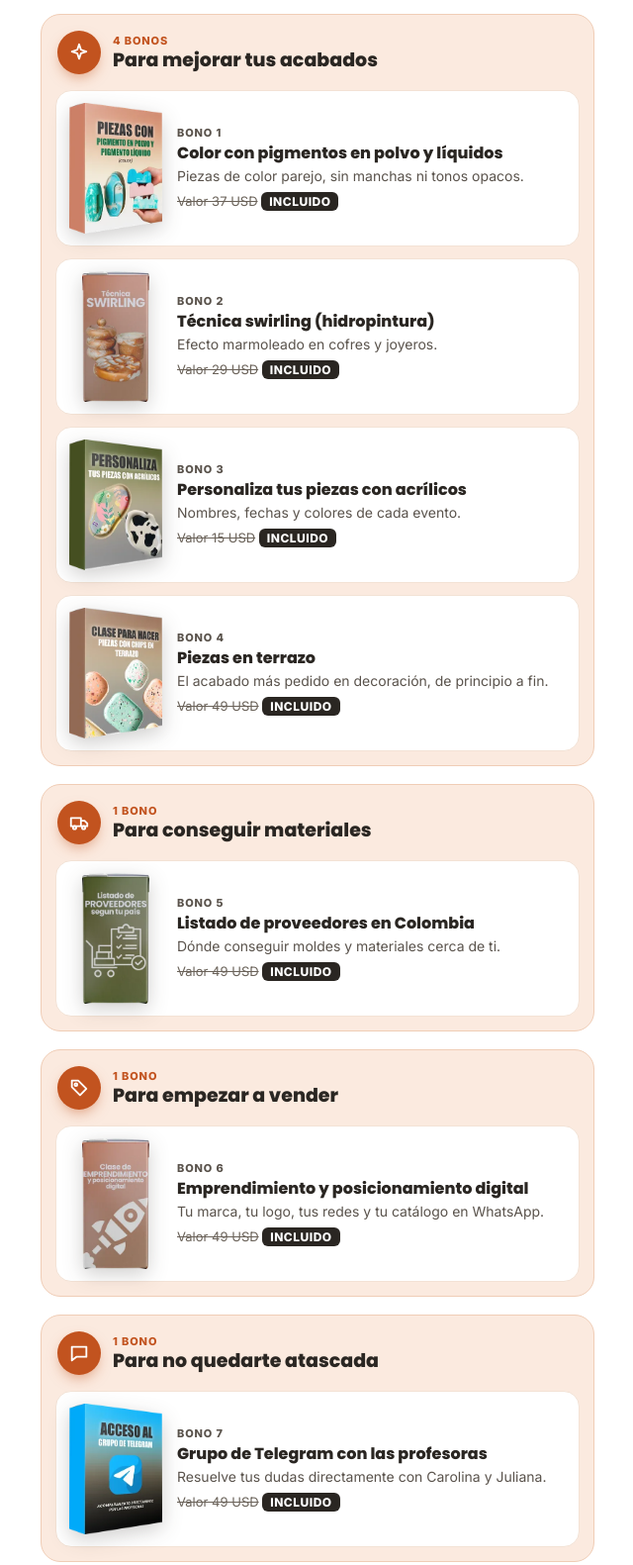
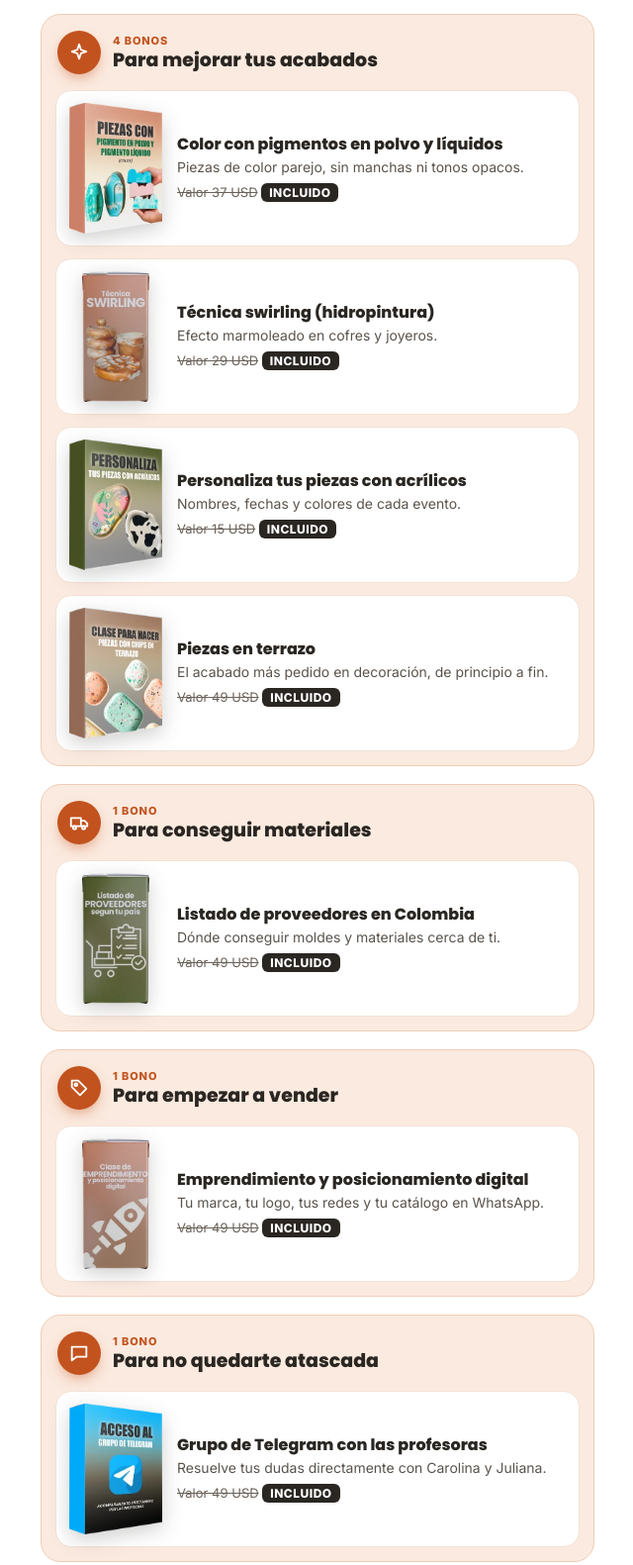
Before and after one commit to Somos-Aura/piezas-concreto, a plain HTML site: page index.html in a window 1280 px wide. Shown: the part 7360-8941 px from the top of the page at 99% size, without its empty margins (319-959 px from the left). Drawn offline with Linux system fonts and the light colour scheme.

Commit message:
Bonos: sin la etiqueta Bono 1, Bono 2...
Co-Authored-By: Claude Opus 5.5 <noreply@anthropic.com>
Claude-Session: https://claude.ai/code/session_01X73v3S4VwbDa6RmfoTan1S

```diff
--- a/index.html
+++ b/index.html
@@ -393,22 +393,22 @@ footer p:first-child{font-size:13px;font-weight:700;color:var(--sand)}
     <p class="h3-sub" style="margin-top:6px">Nosotras te acompañamos y te regalamos hoy <span style="white-space:nowrap">7 bonos</span> para que no falles</p>
     <div class="bgrp">
       <div class="bgrp-h"><span class="bgrp-i"><svg width="22" height="22" viewBox="0 0 24 24" fill="none" stroke="#fff" stroke-width="2" stroke-linecap="round" stroke-linejoin="round" aria-hidden="true"><path d="M12 3l2 6 6 2-6 2-2 6-2-6-6-2 6-2z"/></svg></span><div><p class="bgrp-k">4 bonos</p><p class="bgrp-t">Para mejorar tus acabados</p></div></div>
-      <div class="bono"><div class="bono-img"><img src="img/bono-1-pigmentos.webp" width="259" height="360" loading="lazy" decoding="async" alt="Portada del bono 1: Color con pigmentos en polvo y líquidos"></div><div><p class="kicker">Bono 1</p><h3>Color con pigmentos en polvo y líquidos</h3><p>Piezas de color parejo, sin manchas ni tonos opacos.</p><p class="val"><s>Valor 37 USD</s> <span class="tag">INCLUIDO</span></p></div></div>
-      <div class="bono"><div class="bono-img"><img src="img/bono-2-swirling.webp" width="188" height="360" loading="lazy" decoding="async" alt="Portada del bono 2: Técnica swirling"></div><div><p class="kicker">Bono 2</p><h3>Técnica swirling (hidropintura)</h3><p>Efecto marmoleado en cofres y joyeros.</p><p class="val"><s>Valor 29 USD</s> <span class="tag">INCLUIDO</span></p></div></div>
-      <div class="bono"><div class="bono-img"><img src="img/bono-3-acrilicos.webp" width="259" height="360" loading="lazy" decoding="async" alt="Portada del bono 3: Personaliza tus piezas con acrílicos"></div><div><p class="kicker">Bono 3</p><h3>Personaliza tus piezas con acrílicos</h3><p>Nombres, fechas y colores de cada evento.</p><p class="val"><s>Valor 15 USD</s> <span class="tag">INCLUIDO</span></p></div></div>
-      <div class="bono"><div class="bono-img"><img src="img/bono-4-terrazo.webp" width="259" height="360" loading="lazy" decoding="async" alt="Portada del bono 4: Piezas en terrazo"></div><div><p class="kicker">Bono 4</p><h3>Piezas en terrazo</h3><p>El acabado más pedido en decoración, de principio a fin.</p><p class="val"><s>Valor 49 USD</s> <span class="tag">INCLUIDO</span></p></div></div>
+      <div class="bono"><div class="bono-img"><img src="img/bono-1-pigmentos.webp" width="259" height="360" loading="lazy" decoding="async" alt="Portada del bono 1: Color con pigmentos en polvo y líquidos"></div><div><h3>Color con pigmentos en polvo y líquidos</h3><p>Piezas de color parejo, sin manchas ni tonos opacos.</p><p class="val"><s>Valor 37 USD</s> <span class="tag">INCLUIDO</span></p></div></div>
+      <div class="bono"><div class="bono-img"><img src="img/bono-2-swirling.webp" width="188" height="360" loading="lazy" decoding="async" alt="Portada del bono 2: Técnica swirling"></div><div><h3>Técnica swirling (hidropintura)</h3><p>Efecto marmoleado en cofres y joyeros.</p><p class="val"><s>Valor 29 USD</s> <span class="tag">INCLUIDO</span></p></div></div>
+      <div class="bono"><div class="bono-img"><img src="img/bono-3-acrilicos.webp" width="259" height="360" loading="lazy" decoding="async" alt="Portada del bono 3: Personaliza tus piezas con acrílicos"></div><div><h3>Personaliza tus piezas con acrílicos</h3><p>Nombres, fechas y colores de cada evento.</p><p class="val"><s>Valor 15 USD</s> <span class="tag">INCLUIDO</span></p></div></div>
+      <div class="bono"><div class="bono-img"><img src="img/bono-4-terrazo.webp" width="259" height="360" loading="lazy" decoding="async" alt="Portada del bono 4: Piezas en terrazo"></div><div><h3>Piezas en terrazo</h3><p>El acabado más pedido en decoración, de principio a fin.</p><p class="val"><s>Valor 49 USD</s> <span class="tag">INCLUIDO</span></p></div></div>
     </div>
     <div class="bgrp">
       <div class="bgrp-h"><span class="bgrp-i"><svg width="22" height="22" viewBox="0 0 24 24" fill="none" stroke="#fff" stroke-width="2" stroke-linecap="round" stroke-linejoin="round" aria-hidden="true"><path d="M3 7h11v9H3zM14 10h4l3 3v3h-7"/><circle cx="7" cy="17.5" r="1.8"/><circle cx="17" cy="17.5" r="1.8"/></svg></span><div><p class="bgrp-k">1 bono</p><p class="bgrp-t">Para conseguir materiales</p></div></div>
-      <div class="bono"><div class="bono-img"><img src="img/bono-5-proveedores.webp" width="188" height="360" loading="lazy" decoding="async" alt="Portada del bono 5: Listado de proveedores en Colombia"></div><div><p class="kicker">Bono 5</p><h3>Listado de proveedores en Colombia</h3><p>Dónde conseguir moldes y materiales cerca de ti.</p><p class="val"><s>Valor 49 USD</s> <span class="tag">INCLUIDO</span></p></div></div>
+      <div class="bono"><div class="bono-img"><img src="img/bono-5-proveedores.webp" width="188" height="360" loading="lazy" decoding="async" alt="Portada del bono 5: Listado de proveedores en Colombia"></div><div><h3>Listado de proveedores en Colombia</h3><p>Dónde conseguir moldes y materiales cerca de ti.</p><p class="val"><s>Valor 49 USD</s> <span class="tag">INCLUIDO</span></p></div></div>
     </div>
     <div class="bgrp">
       <div class="bgrp-h"><span class="bgrp-i"><svg width="22" height="22" viewBox="0 0 24 24" fill="none" stroke="#fff" stroke-width="2" stroke-linecap="round" stroke-linejoin="round" aria-hidden="true"><path d="M4 4h7l9 9-7 7-9-9z"/><circle cx="8.5" cy="8.5" r="1.5"/></svg></span><div><p class="bgrp-k">1 bono</p><p class="bgrp-t">Para empezar a vender</p></div></div>
-      <div class="bono"><div class="bono-img"><img src="img/bono-6-emprendimiento.webp" width="188" height="360" loading="lazy" decoding="async" alt="Portada del bono 6: Emprendimiento y posicionamiento digital"></div><div><p class="kicker">Bono 6</p><h3>Emprendimiento y posicionamiento digital</h3><p>Tu marca, tu logo, tus redes y tu catálogo en WhatsApp.</p><p class="val"><s>Valor 49 USD</s> <span class="tag">INCLUIDO</span></p></div></div>
+      <div class="bono"><div class="bono-img"><img src="img/bono-6-emprendimiento.webp" width="188" height="360" loading="lazy" decoding="async" alt="Portada del bono 6: Emprendimiento y posicionamiento digital"></div><div><h3>Emprendimiento y posicionamiento digital</h3><p>Tu marca, tu logo, tus redes y tu catálogo en WhatsApp.</p><p class="val"><s>Valor 49 USD</s> <span class="tag">INCLUIDO</span></p></div></div>
     </div>
     <div class="bgrp">
       <div class="bgrp-h"><span class="bgrp-i"><svg width="22" height="22" viewBox="0 0 24 24" fill="none" stroke="#fff" stroke-width="2" stroke-linecap="round" stroke-linejoin="round" aria-hidden="true"><path d="M4 5h16v11H9l-5 4z"/></svg></span><div><p class="bgrp-k">1 bono</p><p class="bgrp-t">Para no quedarte atascada</p></div></div>
-      <div class="bono"><div class="bono-img"><img src="img/bono-7-telegram.webp" width="259" height="360" loading="lazy" decoding="async" alt="Portada del bono 7: Grupo de Telegram con las profesoras"></div><div><p class="kicker">Bono 7</p><h3>Grupo de Telegram con las profesoras</h3><p>Resuelve tus dudas directamente con Carolina y Juliana.</p><p class="val"><s>Valor 49 USD</s> <span class="tag">INCLUIDO</span></p></div></div>
+      <div class="bono"><div class="bono-img"><img src="img/bono-7-telegram.webp" width="259" height="360" loading="lazy" decoding="async" alt="Portada del bono 7: Grupo de Telegram con las profesoras"></div><div><h3>Grupo de Telegram con las profesoras</h3><p>Resuelve tus dudas directamente con Carolina y Juliana.</p><p class="val"><s>Valor 49 USD</s> <span class="tag">INCLUIDO</span></p></div></div>
     </div>
     <div class="total">
       <p style="font-size:14px;color:var(--sand)">Valor total de los 7 bonos</p>
```
